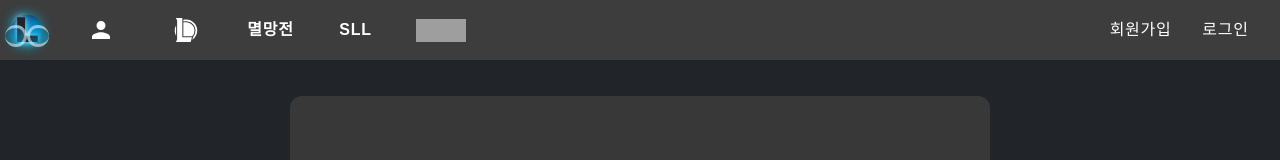
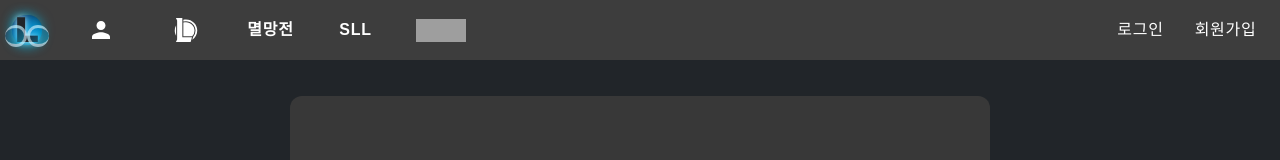
Before and after one commit to jaeyeah/LOLINFO-FE, a React (Vite) app in the folder lolinfo/: page /member/login in a window 1280 px wide. Shown: the top 160 px of the page. Built offline with nearby package versions, Linux system fonts and the light colour scheme; grey boxes are pictures that could not be loaded.

Commit message:
로그인 세부오류 해결

```diff
--- a/lolinfo/src/components/Menu.jsx
+++ b/lolinfo/src/components/Menu.jsx
@@ -5,13 +5,21 @@ import './Menu.css'
 
 import { IoMdPerson } from "react-icons/io";
 import { SiLeagueoflegends } from "react-icons/si";
+import { accessTokenState, adminState, clearLoginState, loginCompleteState, loginIdState, loginLevelState, loginState } from "../utils/jotai";
+import { useAtom, useAtomValue, useSetAtom } from "jotai";
 
 
 export default function Menu() {
     const navigate = useNavigate();
 
     //통합 state
-
+    const [loginId, setLoginId] = useAtom(loginIdState);
+    const [loginLevel, setLoginLevel] = useAtom(loginLevelState);
+    const [loginComplete, setLoginComplete] = useAtom(loginCompleteState);
+    const [accessToken, setAccessToken] = useAtom(accessTokenState);
+    const isLogin = useAtomValue(loginState);
+    const isAdmin = useAtomValue(adminState);
+    const clearLogin = useSetAtom(clearLoginState);
 
 
 
@@ -36,6 +44,18 @@ export default function Menu() {
             window.removeEventListener("mousedown", listener);
         };
     }, [open]);
+
+    //로그아웃
+    const logout = useCallback(async (e) => {
+        e.stopPropagation();
+        e.preventDefault();
+        clearLogin();
+        await axios.delete("/member/logout");
+        delete axios.defaults.headers.common['Authorization'];
+        navigate("/");
+
+        closeMenu();
+    }, []);
 
 
     return (<>
@@ -91,16 +111,44 @@ export default function Menu() {
                     </ul>
                     <ul className="navbar-nav ms-auto">
                         {/* 우측 메뉴 */}
-                        <li className   ="nav-item">
-                            <Link className="nav-link" to={`/member/join`} onClick={closeMenu}>
-                                <span>회원가입</span>
-                            </Link>
-                        </li>
-                        <li className   ="nav-item">
-                            <Link className="nav-link" to={`/member/login`} onClick={closeMenu}>
-                                <span>로그인</span>
-                            </Link>
-                        </li>
+
+                        {isLogin === true ? (<>  {/* 로그인 시 나와야 하는 화면 */}
+                            {isAdmin === true ? (
+                                <>
+                                <li className="nav-item" onClick={closeMenu}>
+                                    <Link className="nav-link" to={`/admin`}>
+                                        <span><FaGear /></span>
+                                    </Link>
+                                </li>
+                                </>
+                            ) : (
+                                <>
+
+                                </>
+                            )}
+                            <li className="nav-item">
+                                <Link className="nav-link" to={`/member/mypage/myinfo/${loginId}`} onClick={closeMenu}>
+                                    <span>MY</span>
+                                </Link>
+                            </li>
+                            <li className="nav-item" onClick={closeMenu}>
+                                <Link className="nav-link" onClick={logout}>
+                                    <span>로그아웃</span>
+                                </Link>
+                            </li>
+                        </>) : (<>  {/* 비로그인 시 나와야 하는 화면 */}
+                            <li className="nav-item" onClick={closeMenu}>
+                                <Link className="nav-link" to="/member/login">
+                                    <span>로그인</span>
+                                </Link>
+                            </li>
+                            <li className="nav-item" onClick={closeMenu}>
+                                <Link className="nav-link" to="/member/join">
+                                    <span>회원가입</span>
+                                </Link>
+                            </li>
+                        </>)}
+
                     </ul>
                 </div>
             </div>
--- a/lolinfo/src/components/member/MemberLogin.jsx
+++ b/lolinfo/src/components/member/MemberLogin.jsx
@@ -40,7 +40,6 @@ export default function MemberLogin(){
 
             // Authorization에 accesstoken 저장
             axios.defaults.headers.common["Authorization"] = `Bearer ${data.accessToken}`;
-            console.log(data);
             //통합 state 저장
             setLoginId(data.loginId);
             setLoginLevel(data.loginLevel);
--- a/lolinfo/src/utils/jotai/index.js
+++ b/lolinfo/src/utils/jotai/index.js
@@ -10,13 +10,11 @@ export const refreshTokenState= atomWithStorage("refreshTokenState", "", session
 export const loginState = atom(get=>{
     const loginId = get(loginIdState);
     const loginLevel = get(loginLevelState);
-    console.log("loginId", loginId, "loginLevel", loginLevel);
     return loginId?.length>0 && loginLevel?.length>0;
 });
 export const adminState = atom(get=>{
     const loginId = get(loginIdState);
     const loginLevel = get(loginLevelState);
-    console.log("loginId", loginId, "loginLevel", loginLevel);
     return loginId?.length>0 && loginLevel==="관리자";
 });
 
```
